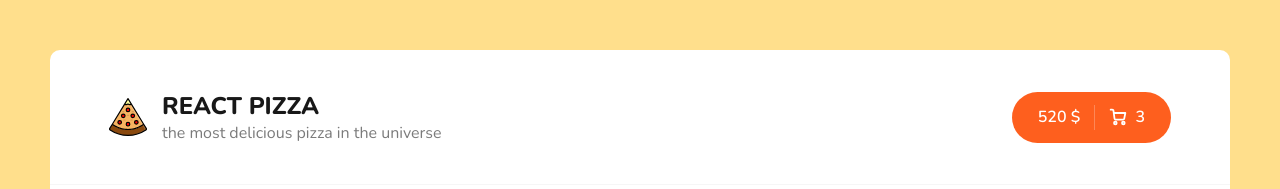
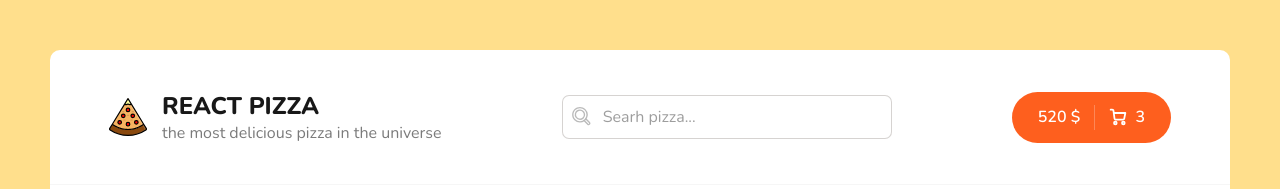
Before and after one commit to AnastasiiaDedela/React-pizza, a React (Vite) app: page / in a window 1280 px wide. Shown: the top 189 px of the page. Built offline with nearby package versions, Linux system fonts and the light colour scheme; no server answers.

Commit message:
feat: add controlled input

```diff
--- a/src/App.tsx
+++ b/src/App.tsx
@@ -4,12 +4,14 @@ import Home from './pages/Home';
 import Cart from './pages/Cart';
 import NotFound from './pages/NotFound';
 import { Routes, Route } from 'react-router-dom';
+import { useState } from 'react';
 
 function App() {
+  const [searchValue, setSearchValue] = useState('');
+
   return (
-    <>
     <div className="wrapper">
-        <Header />
+      <Header searchValue={searchValue} setSearchValue={setSearchValue} />
       <div className="content">
         <Routes>
           <Route index path="/" element={<Home />} />
@@ -18,7 +20,6 @@ function App() {
         </Routes>
       </div>
     </div>
-    </>
   );
 }
 
--- a/src/components/Header.tsx
+++ b/src/components/Header.tsx
@@ -1,7 +1,9 @@
 import logoImg from '../assets/img/pizza-logo.svg';
 import { Link } from 'react-router-dom';
 
-function Header() {
+import Search from '../components/Search';
+
+function Header({ searchValue, setSearchValue }) {
   return (
     <div className="header">
       <div className="container">
@@ -14,6 +16,7 @@ function Header() {
             </div>
           </div>
         </Link>
+        <Search searchValue={searchValue} setSearchValue={setSearchValue} />
         <div className="header__cart">
           <Link to="/cart" className="button button--cart">
             <span>520 $</span>
--- /dev/null
+++ b/src/components/Search/Search.module.scss
@@ -0,0 +1,39 @@
+.root {
+    position: relative;
+    cursor: pointer;
+}
+
+.input {
+    border: 1px solid #2e201446;
+    border-radius: 7px;
+    padding: 10px 40px;
+    width: 330px;
+    font-size: 16px;
+    opacity: 0.7;
+
+    &:focus, &:hover {
+        border: 1px solid #2e2014ab;
+    }
+}
+
+.icon__search {
+    left: 8px;
+    top: 10px;
+    width: 23px;
+    height: 23px;
+    position: absolute;
+    opacity: 0.9;
+}
+
+.icon__close {
+    right: 8px;
+    top: 12px;
+    width: 21px;
+    height: 21px;
+    position: absolute;
+    opacity: 0.5;
+
+    &:hover {
+        opacity: 0.9;
+    }
+}
--- /dev/null
+++ b/src/components/Search/index.tsx
@@ -0,0 +1,44 @@
+import styles from './Search.module.scss';
+const Search = ({ searchValue, setSearchValue }) => {
+  return (
+    <div className={styles.root}>
+      <svg className={styles.icon__search} viewBox="0 0 512 512" xmlns="http://www.w3.org/2000/svg">
+        <title />
+        <g data-name="1" id="_1">
+          <path d="M221.12,389.43A173.22,173.22,0,0,1,98.25,338.61c-67.75-67.75-67.75-178,0-245.74s178-67.75,245.74,0A173.69,173.69,0,0,1,221.12,389.43Zm0-317.39a143.37,143.37,0,0,0-101.66,42c-56,56.06-56,147.26,0,203.32A143.77,143.77,0,1,0,322.78,114.08h0A143.35,143.35,0,0,0,221.12,72Z" />
+          <path d="M221.12,332.16a116.42,116.42,0,1,1,82.36-34.06A116.1,116.1,0,0,1,221.12,332.16Zm0-202.86a86.44,86.44,0,1,0,61.15,25.29A86.22,86.22,0,0,0,221.12,129.3Z" />
+          <path d="M414.82,450.44a40.78,40.78,0,0,1-29-12L302.89,355.5a15,15,0,0,1,21.22-21.22L407,417.21a11,11,0,1,0,15.55-15.55l-82.93-82.93a15,15,0,1,1,21.22-21.22l82.93,82.93a41,41,0,0,1-29,70Z" />
+        </g>
+      </svg>
+
+      <input
+        value={searchValue}
+        onChange={(event) => {
+          setSearchValue(event.target.value);
+        }}
+        className={styles.input}
+        type="text"
+        placeholder="Searh pizza..."
+      />
+
+      {searchValue && (
+        <svg
+          onClick={() => {
+            setSearchValue('');
+          }}
+          className={styles.icon__close}
+          version="1.1"
+          viewBox="0 0 24 24"
+          xmlns="http://www.w3.org/2000/svg">
+          <style type="text/css"></style>
+          <g id="grid_system" />
+          <g id="_icons">
+            <path d="M5.3,18.7C5.5,18.9,5.7,19,6,19s0.5-0.1,0.7-0.3l5.3-5.3l5.3,5.3c0.2,0.2,0.5,0.3,0.7,0.3s0.5-0.1,0.7-0.3   c0.4-0.4,0.4-1,0-1.4L13.4,12l5.3-5.3c0.4-0.4,0.4-1,0-1.4s-1-0.4-1.4,0L12,10.6L6.7,5.3c-0.4-0.4-1-0.4-1.4,0s-0.4,1,0,1.4   l5.3,5.3l-5.3,5.3C4.9,17.7,4.9,18.3,5.3,18.7z" />
+          </g>
+        </svg>
+      )}
+    </div>
+  );
+};
+
+export default Search;
--- a/src/components/Sort.tsx
+++ b/src/components/Sort.tsx
@@ -10,9 +10,9 @@ function Sort({ value, onClickSortType }) {
 
   const tansformSortType = (value: string): string => {
     if (value.startsWith('-')) {
-      return value.replace('-', '↓');
+      return value.replace('-', '↓ ');
     } else {
-      return '↑' + value;
+      return '↑ ' + value;
     }
   };
 
```
Lines whose indentation alone changed are shown as unchanged.
